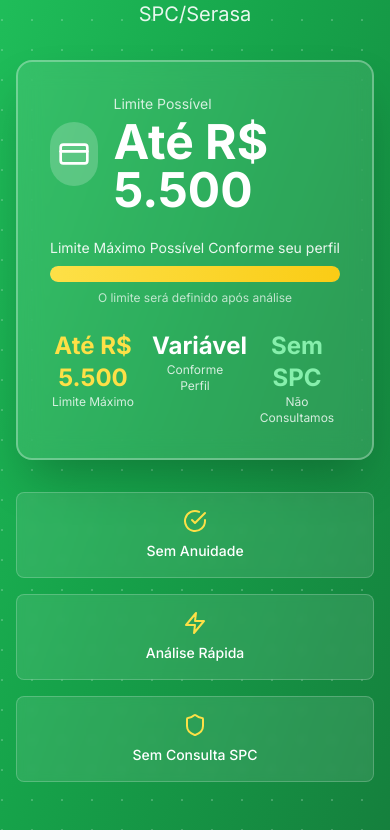
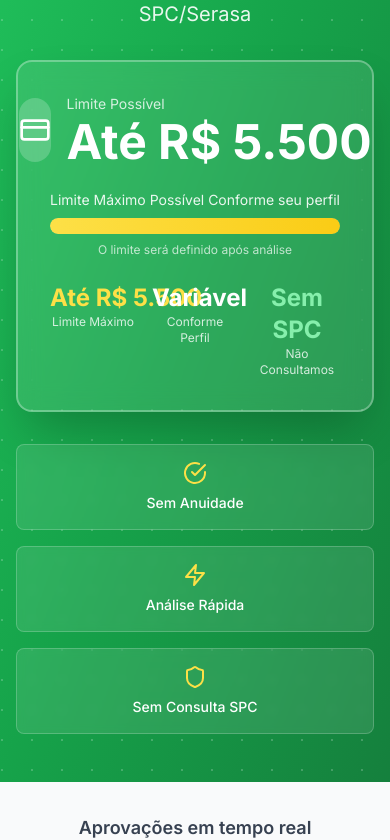
Before and after one commit to davidpraxedes/csf, a React (Vite) app in the folder carrefour-cartao/: page / in a window 390 px wide. Shown: the part 1426-2266 px from the top of the page. Built offline with nearby package versions, Linux system fonts and the light colour scheme; no server answers.

Commit message:
fix: corrige quebra de linha em 'AtÃ© R$ 5.500' na landing page

```diff
--- a/carrefour-cartao/src/components/Landing/LandingPage.jsx
+++ b/carrefour-cartao/src/components/Landing/LandingPage.jsx
@@ -343,7 +343,7 @@
                 </div>
                 <div className="text-left">
                   <p className="text-sm text-white/80 mb-1">Limite Possível</p>
-                  <p className="text-5xl md:text-6xl font-bold">Até R$ 5.500</p>
+                  <p className="text-5xl md:text-6xl font-bold whitespace-nowrap">Até R$ 5.500</p>
                 </div>
               </div>
 
@@ -366,7 +366,7 @@
 
               <div className="grid grid-cols-3 gap-4 text-center">
                 <div>
-                  <p className="text-2xl font-bold text-yellow-300">Até R$ 5.500</p>
+                  <p className="text-2xl font-bold text-yellow-300 whitespace-nowrap">Até R$ 5.500</p>
                   <p className="text-xs text-white/80">Limite Máximo</p>
                 </div>
                 <div>
@@ -666,7 +666,7 @@
               transition={{ delay: 0.3 }}
               className="text-center text-white"
             >
-              <div className="text-4xl md:text-5xl font-bold mb-2">Até R$ 5.500</div>
+              <div className="text-4xl md:text-5xl font-bold mb-2 whitespace-nowrap">Até R$ 5.500</div>
               <div className="text-white/90 text-sm md:text-base">Limite Possível</div>
             </motion.div>
             <motion.div
```
